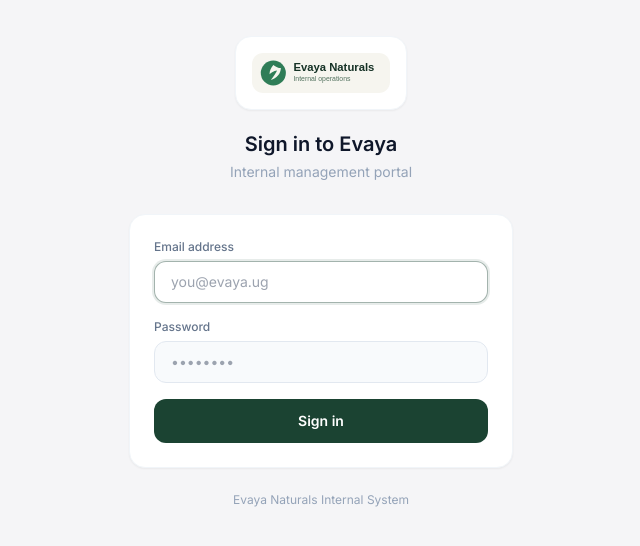
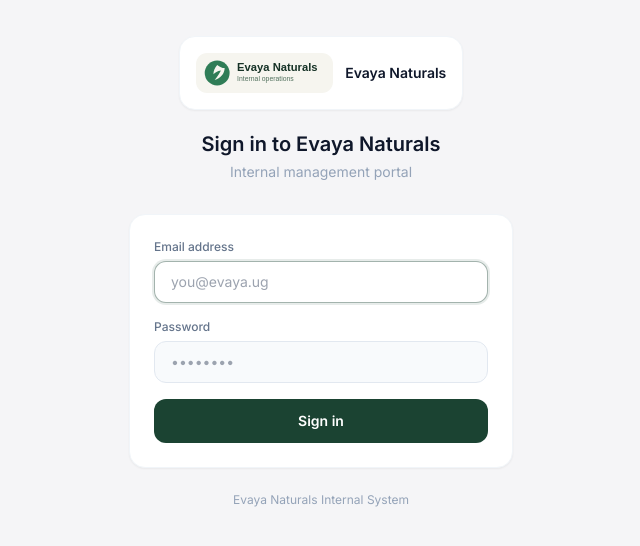
Before and after one commit to arinherbz/evaya-naturals-internal, a React (Vite) app in the folder client/: page /login in a window 1280 px wide. Shown: the part 128-674 px from the top of the page, without its empty margins (319-959 px from the left). Built offline with nearby package versions, Linux system fonts and the light colour scheme; no server answers.

Commit message:
fix: finalize branding sync and deploy workflow

```diff
--- a/client/src/pages/DashboardPage.tsx
+++ b/client/src/pages/DashboardPage.tsx
@@ -71,6 +71,12 @@
     queryKey: ['deliveries-dashboard'],
     queryFn: () => api.pos.deliveries(),
     refetchInterval: 60_000,
+  });
+
+  const settingsQuery = useQuery({
+    queryKey: ['public-settings'],
+    queryFn: () => api.settings.public(),
+    staleTime: 5 * 60_000,
   });
 
   const receiptQuery = useQuery({
@@ -168,6 +174,7 @@
   const dateLabel = new Date().toLocaleDateString('en-UG', {
     weekday: 'long', year: 'numeric', month: 'long', day: 'numeric',
   });
+  const businessName = settingsQuery.data?.businessProfile.businessName ?? 'Evaya Naturals';
 
   return (
     <div className="flex min-h-screen bg-[#f5f5f7] text-slate-900">
@@ -183,6 +190,7 @@
               <h1 className="mt-0.5 text-2xl font-semibold tracking-tight text-slate-900">
                 {getGreeting()}, {user?.firstName}
               </h1>
+              <p className="mt-1 text-sm text-slate-400">Today at {businessName}</p>
             </div>
             <div className="flex shrink-0 items-center gap-2 pt-1">
               {canCheckout && (
--- a/client/src/pages/LoginPage.tsx
+++ b/client/src/pages/LoginPage.tsx
@@ -1,9 +1,11 @@
 import { useState } from 'react';
+import { useQuery } from '@tanstack/react-query';
 import { useNavigate } from 'react-router-dom';
 import { AlertTriangle } from 'lucide-react';
 import { useAuth } from '../hooks/useAuth';
 import BrandMark from '../components/BrandMark';
 import { getDefaultRoute } from '../lib/access';
+import { api } from '../services/api';
 
 export default function LoginPage() {
   const [email, setEmail] = useState('');
@@ -12,6 +14,13 @@
   const [isLoading, setIsLoading] = useState(false);
   const { login } = useAuth();
   const navigate = useNavigate();
+  const settingsQuery = useQuery({
+    queryKey: ['public-settings'],
+    queryFn: () => api.settings.public(),
+    staleTime: 5 * 60_000,
+  });
+
+  const businessName = settingsQuery.data?.businessProfile.businessName ?? 'Evaya Naturals';
 
   const handleSubmit = async (e: React.FormEvent) => {
     e.preventDefault();
@@ -35,9 +44,9 @@
         {/* Brand */}
         <div className="mb-8 text-center">
           <div className="inline-flex items-center justify-center rounded-2xl border border-slate-100 bg-white p-4 shadow-sm">
-            <BrandMark compact />
+            <BrandMark compact showName nameClassName="text-left" />
           </div>
-          <h1 className="mt-5 text-xl font-semibold text-slate-900">Sign in to Evaya</h1>
+          <h1 className="mt-5 text-xl font-semibold text-slate-900">Sign in to {businessName}</h1>
           <p className="mt-1 text-sm text-slate-400">Internal management portal</p>
         </div>
 
@@ -95,7 +104,7 @@
         </div>
 
         <p className="mt-6 text-center text-xs text-slate-400">
-          Evaya Naturals Internal System
+          {businessName} Internal System
         </p>
       </div>
     </div>
```
